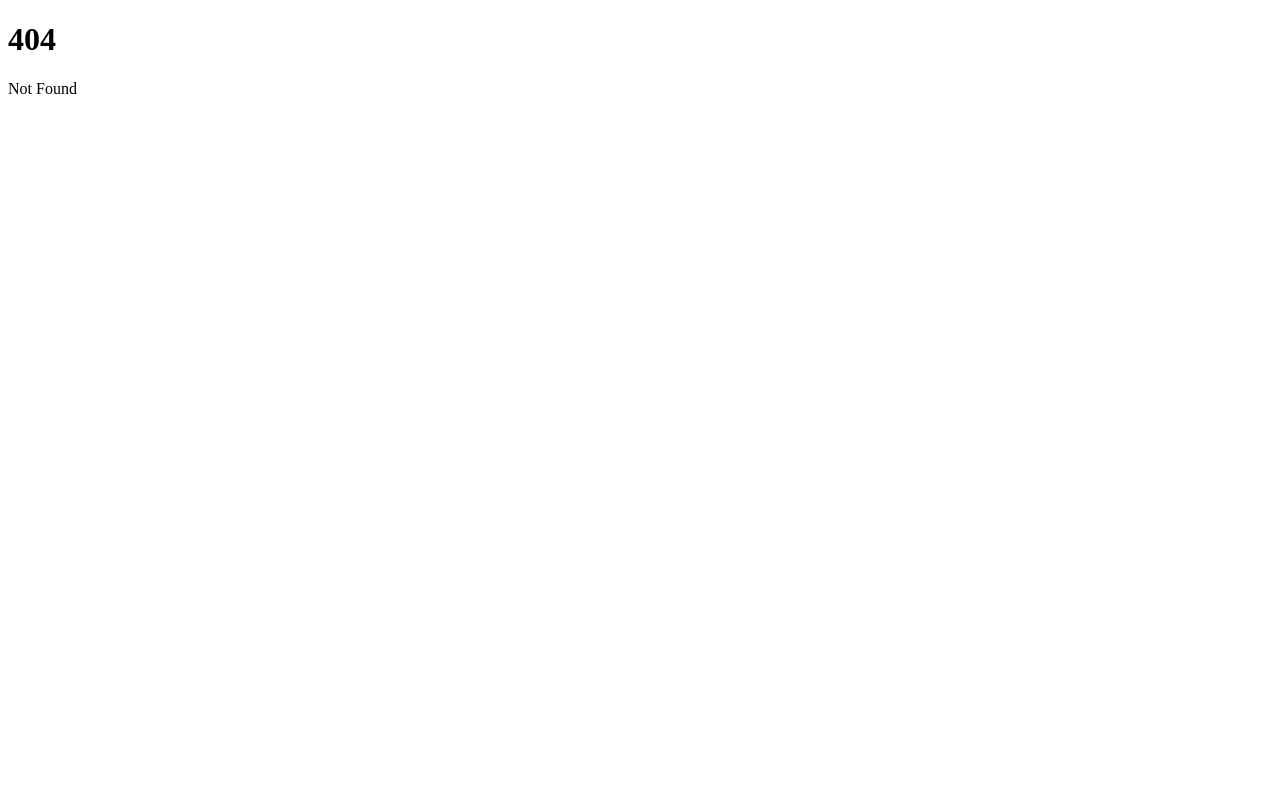
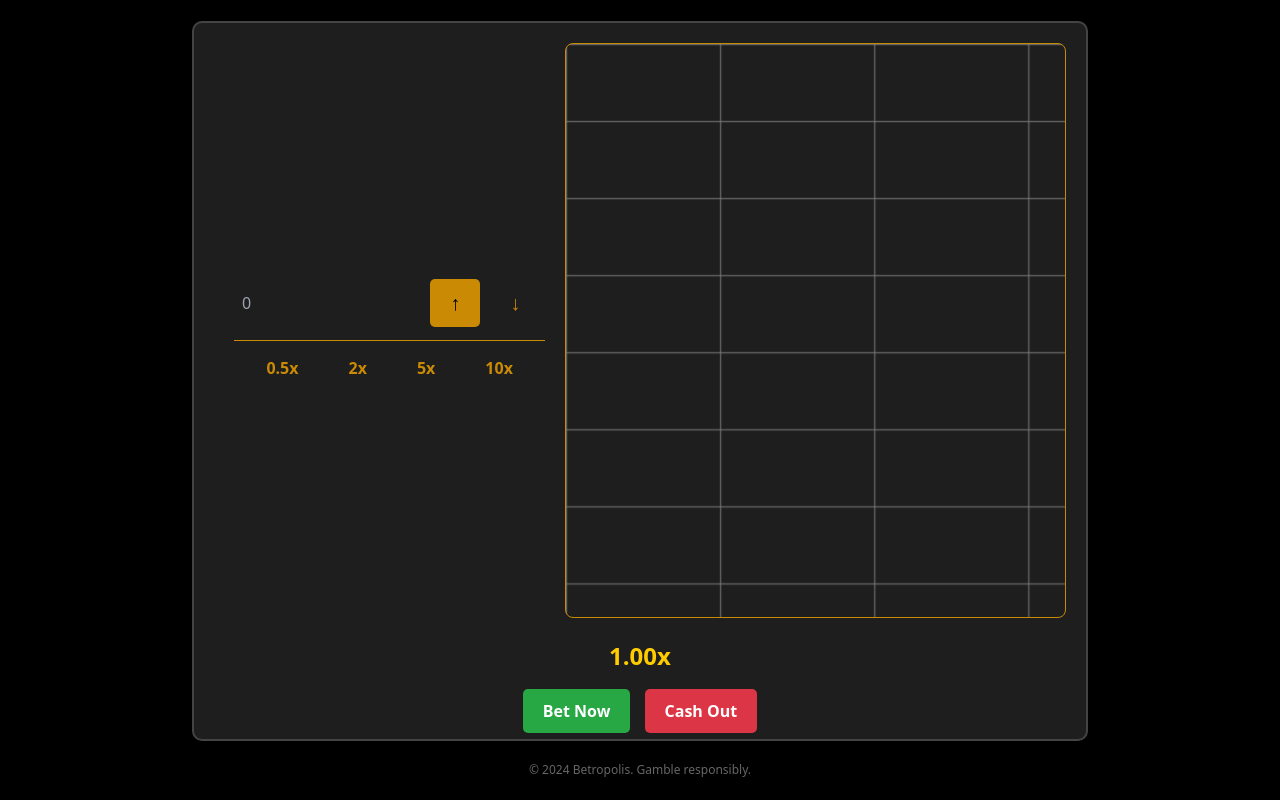
Before and after one commit to RaczAkos/Betropolis, a SvelteKit app: page /crashgame in a window 1280 px wide. Before the commit this address had no page. Built offline with nearby package versions, Linux system fonts and the light colour scheme.

Commit message:
crashgame progress

```diff
--- a/src/routes/crash/index.html
+++ /dev/null
@@ -1,28 +0,0 @@
-<!DOCTYPE html>
-<html lang="en">
-<head>
-  <meta charset="UTF-8">
-  <meta name="viewport" content="width=device-width, initial-scale=1.0">
-  <title>Crash Casino Game</title>
-  <link rel="stylesheet" href="styles.css">
-</head>
-<body>
-  <div class="container">
-    <header>
-      <h1>Crash Casino</h1>
-    </header>
-    <div class="game-area">
-      <canvas id="crash-graph"></canvas>
-      <div class="info">
-        <p id="multiplier">1.00x</p>
-        <button id="bet-btn">Bet Now</button>
-        <button id="cashout-btn" disabled>Cash Out</button>
-      </div>
-    </div>
-    <footer>
-      <p>© 2024 Crash Casino. Gamble responsibly.</p>
-    </footer>
-  </div>
-  <script src="script.js"></script>
-</body>
-</html>
--- a/src/routes/crash/styles.css
+++ /dev/null
@@ -1,87 +0,0 @@
-body {
-    margin: 0;
-    font-family: Arial, sans-serif;
-    background: #121212;
-    color: #ffffff;
-  }
-
-  .container {
-    display: flex;
-    flex-direction: column;
-    align-items: center;
-    justify-content: center;
-    min-height: 100vh;
-  }
-
-  header h1 {
-    color: #ffcc00;
-    margin: 20px 0;
-  }
-
-  .game-area {
-    display: flex;
-    flex-direction: column;
-    align-items: center;
-    width: 90%;
-    max-width: 600px;
-    border: 2px solid #444;
-    border-radius: 10px;
-    padding: 20px;
-    background: #1e1e1e;
-  }
-
-  canvas {
-    width: 100%;
-    height: 300px;
-    background: #2a2a2a;
-    border: 1px solid #444;
-    border-radius: 8px;
-  }
-
-  .info {
-    display: flex;
-    flex-direction: column;
-    align-items: center;
-    margin-top: 20px;
-  }
-
-  .info p {
-    font-size: 24px;
-    font-weight: bold;
-    color: #ffcc00;
-    margin-bottom: 10px;
-  }
-
-  button {
-    margin: 5px;
-    padding: 10px 20px;
-    font-size: 16px;
-    font-weight: bold;
-    border: none;
-    border-radius: 5px;
-    cursor: pointer;
-  }
-
-  #bet-btn {
-    background-color: #28a745;
-    color: #fff;
-  }
-
-  #bet-btn:hover {
-    background-color: #218838;
-  }
-
-  #cashout-btn {
-    background-color: #dc3545;
-    color: #fff;
-  }
-
-  #cashout-btn:hover {
-    background-color: #c82333;
-  }
-
-  footer {
-    margin-top: 20px;
-    font-size: 12px;
-    color: #666;
-  }
--- /dev/null
+++ b/src/routes/crashgame/+layout.svelte
@@ -0,0 +1,7 @@
+<script lang="ts">
+	import '../../app.css';
+	let { children } = $props();
+</script>
+
+
+{@render children()}
--- /dev/null
+++ b/src/routes/crashgame/+page.svelte
@@ -0,0 +1,213 @@
+
+<script lang=ts>
+  let canvas,
+      multiplierDom,
+      cashoutBtn,
+      betBtn,
+      running = $state(false);
+
+  $effect(() => {
+  const ctx = canvas.getContext("2d");
+  let controls = document.querySelectorAll(".control");
+  canvas.width = canvas.clientWidth;
+  canvas.height = canvas.clientHeight;
+
+  let multiplier = 1.0,
+      crashed = false,
+      offsetX = 0,
+      offsetY = 0,
+      speedX = -2,
+      speedY = 2;
+
+  // Animation loop
+  function drawGraph() {
+
+    if (running) {
+      multiplier += 0.01;
+      if (Math.random() < 0.0005) {
+        running = false;
+        crashed = true;
+        cashoutBtn.disabled = true;
+        offsetX = 0;
+        offsetY = 0;
+        speedX = 0;
+        speedY = 0;
+        controls.forEach(element => {
+          element.firstChild.disabled = false;
+      });
+      }
+    }
+
+    // Draw line
+    ctx.beginPath();
+    ctx.moveTo(0, canvas.height);
+    if (multiplier <= 5) {
+      ctx.clearRect(0, 0, canvas.width, canvas.height);
+      ctx.lineTo((canvas.width / 10) * multiplier, canvas.height - (canvas.height / 10) * multiplier);
+    }
+    else{
+      offsetX += speedX;
+      offsetY += speedY;
+      canvas.style.backgroundPosition = `${offsetX}px ${offsetY}px`;
+    }
+
+    ctx.strokeStyle = "#ffcc00";
+    ctx.lineWidth = 1;
+    ctx.stroke();
+
+    multiplierDom.textContent = multiplier.toFixed(2) + "x";
+
+    if (running || crashed) requestAnimationFrame(drawGraph);
+  }
+
+  // Start the game
+  betBtn.addEventListener("click", () => {
+    if (!running && !crashed) {
+      running = true;
+      multiplier = 1.0;
+      cashoutBtn.disabled = false;
+      controls.forEach(element => {
+        element.firstChild.disabled = true;
+      });
+      drawGraph();
+    }
+  });
+
+  // Cash out
+  cashoutBtn.addEventListener("click", () => {
+    if (running) {
+      running = false;
+      cashoutBtn.disabled = true;
+    }
+  });
+});
+</script>
+
+<div class="flex justify-center items-center h-screen">
+  <div class="text-center w-[70%]">
+    <div class="game-area">
+      <div class="flex flex-row h-[85%]">
+        <div class="px-5 my-auto">
+          <form class="w-full max-w-sm ">
+            <div class="flex border-b border-yellow-600 py-2">
+              <input class="appearance-none bg-transparent border-none w-full text-yellow-500 mr-3 py-1 px-2 focus:outline-none" type="text" placeholder="0" aria-label="Chips">
+              <span class="control">
+                <button class=" flex-shrink-0 bg-yellow-600 hover:bg-yellow-600 border-yellow-600 hover:border-yellow-600 border-4 rounded" type="button" disabled=false>
+                  <span class="text-xl">&uarr;</span>
+                </button>
+              </span>
+              <span class="control">
+                <button class=" flex-shrink-0 border-transparent border-4 text-yellow-600 py-1 px-2 rounded" type="button" disabled=false>
+                  <span class="text-xl">&darr;</span>
+                </button>
+              </span>
+
+            </div>
+          </form>
+          {#each ["0.5x", "2x", "5x", "10x"] as multiplier}
+          <span class="hover:border hover:border-yellow-600 control disabled:border-0">
+            <button class="text-yellow-600" disabled=false>
+            {multiplier}
+            </button>
+          </span>
+
+          {/each}
+        </div>
+        <div class="grow">
+          <canvas bind:this={canvas} class="border border-yellow-600" class:shadow-lg = {running} class:shadow-yellow-600 = {running}></canvas>
+        </div>
+      </div>
+
+
+
+      <div class="info">
+        <p id="multiplier" bind:this={multiplierDom}>1.00x</p>
+        <button bind:this={betBtn} id="bet-btn">Bet Now</button>
+        <button bind:this={cashoutBtn} id="cashout-btn" disabled>Cash Out</button>
+      </div>
+    </div>
+    <footer>
+      <p>© 2024 Betropolis. Gamble responsibly.</p>
+    </footer>
+  </div>
+</div>
+
+
+
+<style>
+  @-webkit-keyframes MOVE-BG {
+    from {
+     transform: translateX(0);
+   }
+   to {
+     transform: translateX(-187%);
+   }
+  }
+
+
+  .game-area {
+    align-items: center;
+    border: 2px solid #444;
+    border-radius: 10px;
+    padding: 20px;
+    background: #1e1e1e;
+    height: 90vh;
+  }
+
+  canvas {
+    background-image: url('../../lib/media/images/net.png');
+    background-repeat: repeat;
+    background-size: auto;
+    background-position: 0 0;
+    width: 100%;
+    height: 100%;
+    border-radius: 8px;
+    }
+
+  .info {
+    align-items: center;
+    margin-top: 20px;
+  }
+
+  .info p {
+    font-size: 24px;
+    font-weight: bold;
+    color: #ffcc00;
+    margin-bottom: 10px;
+  }
+
+  button {
+    margin: 5px;
+    padding: 10px 20px;
+    font-size: 16px;
+    font-weight: bold;
+    border: none;
+    border-radius: 5px;
+    cursor: pointer;
+  }
+
+  #bet-btn {
+    background-color: #28a745;
+    color: #fff;
+  }
+
+  #bet-btn:hover {
+    background-color: #218838;
+  }
+
+  #cashout-btn {
+    background-color: #dc3545;
+    color: #fff;
+  }
+
+  #cashout-btn:hover {
+    background-color: #c82333;
+  }
+
+  footer {
+    margin-top: 20px;
+    font-size: 12px;
+    color: #666;
+  }
+
+</style>
```
Also changed, not shown: src/routes/crash/script.js (deleted, +0 -57 lines), src/lib/media/images/net.png (added).
